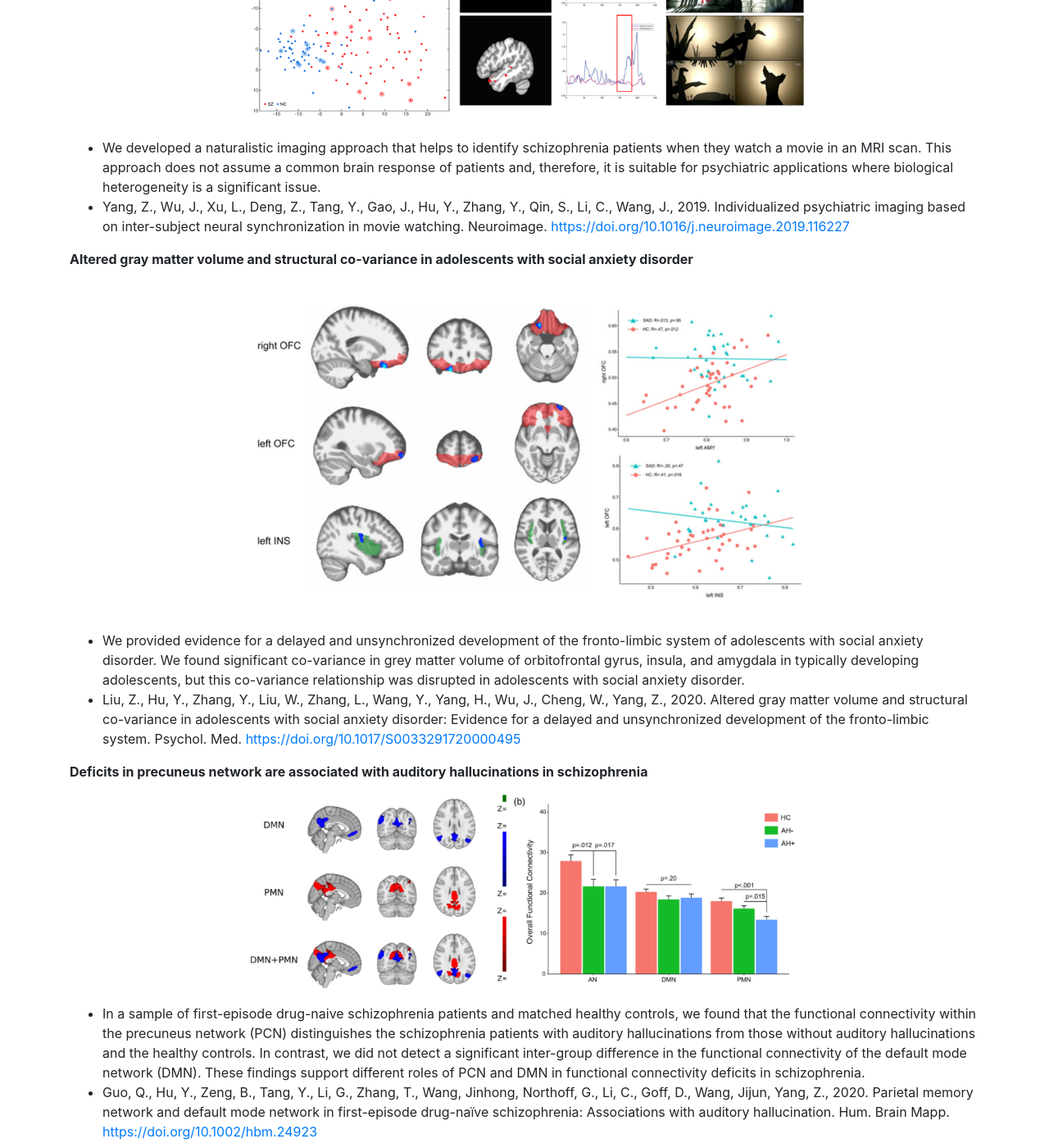
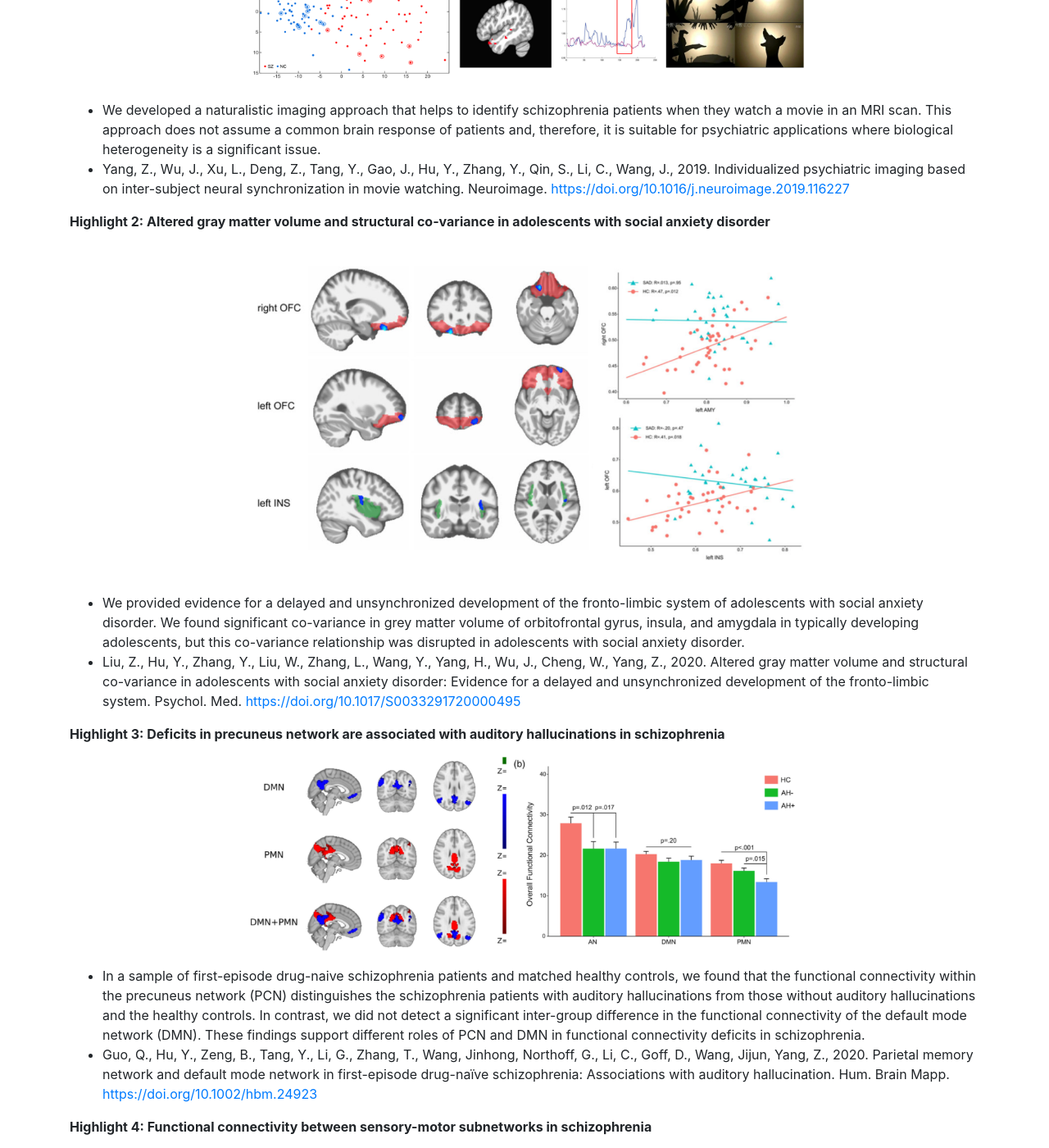
Before and after one commit to PHI-group/phi-group.github.io, a Jekyll site: the page built from publications.md, in a window 1280 px wide and 1400 px high, scrolled down 466 px. Shown: the whole window at 82% size. Built offline with Jekyll 4.4.1, drawn with Linux system fonts in a browser that asks for light colours; some of the changed text lies outside the part shown.

Commit message:
Updated by QF

```diff
--- a/publications.md
+++ b/publications.md
@@ -2,32 +2,31 @@
 layout: default
 title: Publications
 ---
-## Highlights
-**A naturalistic imaging approach for individualized psychiatric imaging**
+**Highlight 1: A naturalistic imaging approach for individualized psychiatric imaging**
 <p align="center"><img width="700" src="/img/publicpic/natural_indiv_psy_imag.png"></p>
 
 - We developed a naturalistic imaging approach that helps to identify schizophrenia patients when they watch a movie in an MRI scan. This approach does not assume a common brain response of patients and, therefore, it is suitable for psychiatric applications where biological heterogeneity is a significant issue.
 - Yang, Z., Wu, J., Xu, L., Deng, Z., Tang, Y., Gao, J., Hu, Y., Zhang, Y., Qin, S., Li, C., Wang, J., 2019. Individualized psychiatric imaging based on inter-subject neural synchronization in movie watching. Neuroimage. [https://doi.org/10.1016/j.neuroimage.2019.116227](https://doi.org/10.1016/j.neuroimage.2019.116227)
 
-**Altered gray matter volume and structural co-variance in adolescents with social anxiety disorder**
+**Highlight 2: Altered gray matter volume and structural co-variance in adolescents with social anxiety disorder**
 <p align="center"><img width="700" src="/img/publicpic/gmvol_struc_covar.png"></p>
 
 - We provided evidence for a delayed and unsynchronized development of the fronto-limbic system of adolescents with social anxiety disorder. We found significant co-variance in grey matter volume of orbitofrontal gyrus, insula, and amygdala in typically developing adolescents, but this co-variance relationship was disrupted in adolescents with social anxiety disorder.
 - Liu, Z., Hu, Y., Zhang, Y., Liu, W., Zhang, L., Wang, Y., Yang, H., Wu, J., Cheng, W., Yang, Z., 2020. Altered gray matter volume and structural co-variance in adolescents with social anxiety disorder: Evidence for a delayed and unsynchronized development of the fronto-limbic system. Psychol. Med. [https://doi.org/10.1017/S0033291720000495](https://doi.org/10.1017/S0033291720000495)
 
-**Deficits in precuneus network are associated with auditory hallucinations in schizophrenia**
+**Highlight 3: Deficits in precuneus network are associated with auditory hallucinations in schizophrenia**
 <p align="center"><img width="700" src="/img/publicpic/precunet_associ_auditory_hall.png"></p>
 
 - In a sample of first-episode drug-naive schizophrenia patients and matched healthy controls, we found that the functional connectivity within the precuneus network (PCN) distinguishes the schizophrenia patients with auditory hallucinations from those without auditory hallucinations and the healthy controls. In contrast, we did not detect a significant inter-group difference in the functional connectivity of the default mode network (DMN). These findings support different roles of PCN and DMN in functional connectivity deficits in schizophrenia.
 - Guo, Q., Hu, Y., Zeng, B., Tang, Y., Li, G., Zhang, T., Wang, Jinhong, Northoff, G., Li, C., Goff, D., Wang, Jijun, Yang, Z., 2020. Parietal memory network and default mode network in first-episode drug-naïve schizophrenia: Associations with auditory hallucination. Hum. Brain Mapp. [https://doi.org/10.1002/hbm.24923](https://doi.org/10.1002/hbm.24923)
 
-**Functional connectivity between sensory-motor subnetworks in schizophrenia**
+**Highlight 4: Functional connectivity between sensory-motor subnetworks in schizophrenia**
 <p align="center"><img width="700" src="/img/publicpic/funcconn_sensorymotor.png"></p>
 
 - In a sample of first-episode drug-naive schizophrenia patients, we found disrupted functional connectivity in the sensory-motor system in patients with schizophrenia. The degree of impairment in the sensory-motor functional connectivity reflects the duration of untreated psychosis and predicts the treatment outcome after two months' medication. This study calls for attention to this "primary" network in the search for neuroimaging biomarkers.
 - Zhang, Y., Xu, L., Hu, Y., Wu, J., Li, C., Wang, J., Yang, Z., 2019. Functional Connectivity Between Sensory-Motor Subnetworks Reflects the Duration of Untreated Psychosis and Predicts Treatment Outcome of First-Episode Drug-Naïve Schizophrenia. Biol. Psychiatry Cogn. Neurosci. Neuroimaging. [https://doi.org/10.1016/j.bpsc.2019.04.002](https://doi.org/10.1016/j.bpsc.2019.04.002)
 
-**We proudly supported the healthcare workers in the fight against the COVID-19 epidemic in Wuhan, China**
+**Highlight 5: We proudly supported the healthcare workers in the fight against the COVID-19 epidemic in Wuhan, China**
 <p align="center"><img width="700" src="/img/publicpic/covid19.png"></p>
 
 - This paper presents a practical and resource-efficient psychological intervention model for inpatients in a big disaster, such as the COVID-19 epidemic. This study demonstrates a real-world application of the integrated online and onsite-psychological intervention.
```
